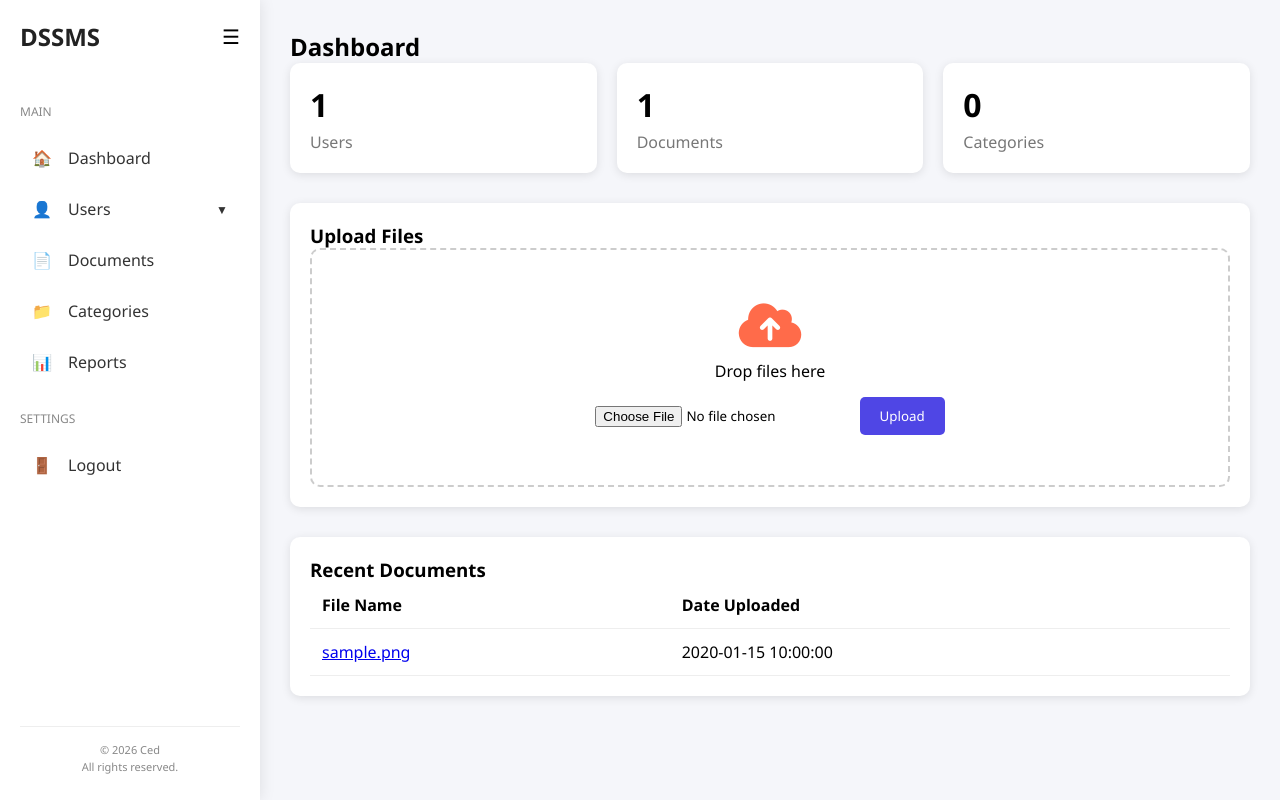
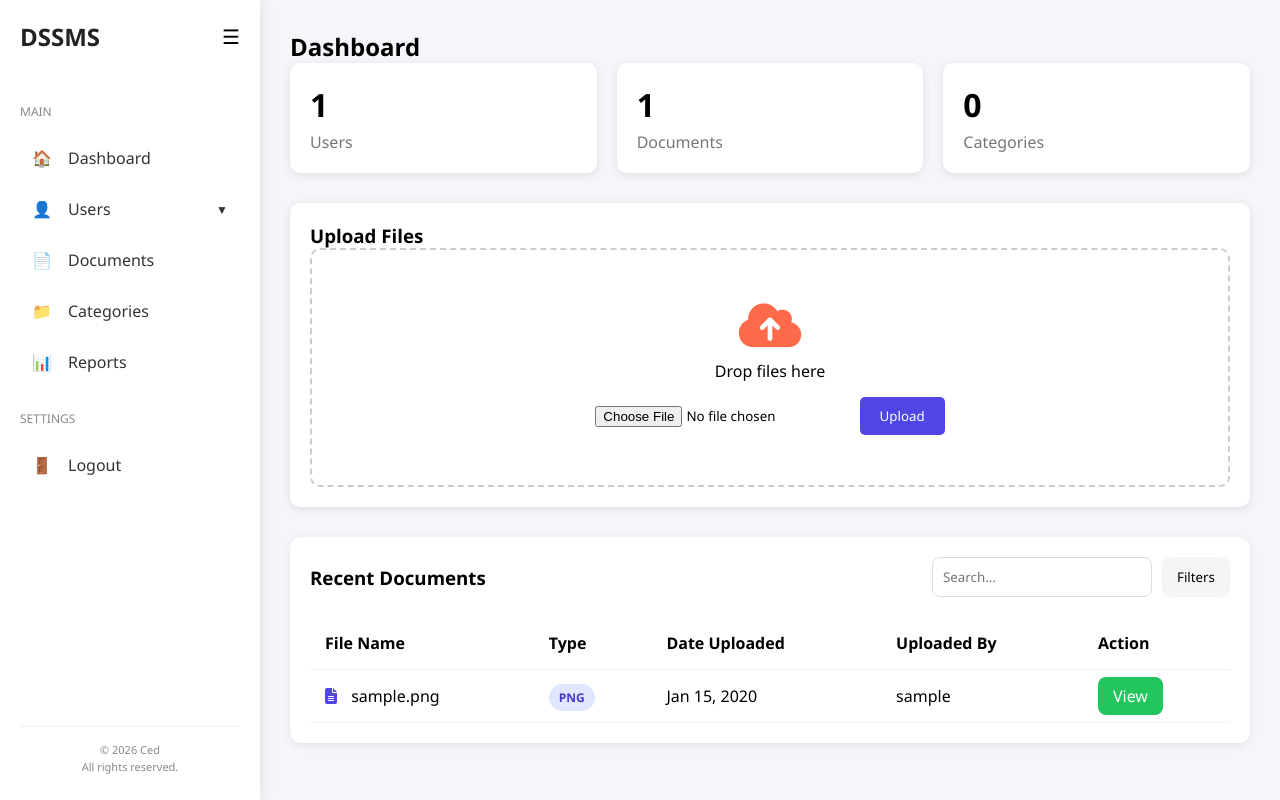
Before and after one commit to Cedrick13/DSSMS, a PHP site: page /dashboard.php in a window 1280 px wide. Run offline with PHP 8.4, Linux system fonts and the light colour scheme; the visitor is signed in with stand-in values (Sample User, id 1); tables that the repository leaves empty or names only in its code hold one stand-in row (values such as "Sample post").

Commit message:
Update UI Recent Documents

```diff
--- a/assets/css/dashboard.css
+++ b/assets/css/dashboard.css
@@ -70,23 +70,81 @@ body{
     cursor:pointer;
 }
 
+/* Recent Files */
 .recent-files{
     background:#fff;
     padding:20px;
-    border-radius:10px;
-    box-shadow:0 2px 10px rgba(0,0,0,.1);
+    border-radius:12px;
+    box-shadow:0 2px 10px rgba(0,0,0,.08);
+    margin-top:20px;
 }
 
-.recent-files table{
+.table-header{
+    display:flex;
+    justify-content:space-between;
+    align-items:center;
+    margin-bottom:20px;
+}
+
+.table-actions{
+    display:flex;
+    gap:10px;
+}
+
+.table-actions input{
+    padding:10px;
+    border:1px solid #ddd;
+    border-radius:8px;
+}
+
+.table-actions button{
+    padding:10px 15px;
+    border:none;
+    background:#f5f5f5;
+    border-radius:8px;
+    cursor:pointer;
+}
+
+.documents-table{
     width:100%;
     border-collapse:collapse;
 }
 
-.recent-files th,
-.recent-files td{
-    padding:12px;
+.documents-table th{
+    text-align:left;
+    padding:15px;
     border-bottom:1px solid #eee;
-    text-align:left;
+}
+
+.documents-table td{
+    padding:15px;
+    border-bottom:1px solid #f3f3f3;
+}
+
+.file-icon{
+    color:#4F46E5;
+    margin-right:10px;
+}
+
+.doc-badge{
+    background:#E0E7FF;
+    color:#4338CA;
+    padding:5px 10px;
+    border-radius:20px;
+    font-size:12px;
+    font-weight:600;
+}
+
+.view-btn{
+    background:#22C55E;
+    color:#fff;
+    text-decoration:none;
+    padding:8px 15px;
+    border-radius:8px;
+}
+
+.view-btn:hover{
+    opacity:.9;
 }
 
 .sidebar{
--- a/dashboard.php
+++ b/dashboard.php
@@ -76,34 +76,70 @@ include 'includes/sidebar.php';
     <!-- Recent Files -->
  <div class="recent-files">
 
+    <div class="table-header">
         <h3>Recent Documents</h3>
 
-        <table>
+        <div class="table-actions">
+            <input type="text" placeholder="Search...">
+            <button>Filters</button>
+        </div>
+    </div>
+
+    <table class="documents-table">
         <thead>
             <tr>
                 <th>File Name</th>
+                <th>Type</th>
                 <th>Date Uploaded</th>
+                <th>Uploaded By</th>
+                <th>Action</th>
             </tr>
         </thead>
 
         <tbody>
 
         <?php
-            $query = mysqli_query($conn,
-                "SELECT * FROM documents
-                 ORDER BY id DESC
-                 LIMIT 5");
+        $query = mysqli_query($conn,"
+            SELECT documents.*, users.username
+            FROM documents
+            LEFT JOIN users ON documents.user_id = users.id
+            ORDER BY documents.id DESC
+            LIMIT 5
+        ");
 
         while($row = mysqli_fetch_assoc($query)){
+
+            $extension = strtoupper(pathinfo($row['file_name'], PATHINFO_EXTENSION));
         ?>
             <tr>
+
+                <td>
+                    <i class="fas fa-file-alt file-icon"></i>
+                    <?= $row['file_name']; ?>
+                </td>
+
+                <td>
+                    <span class="doc-badge">
+                        <?= $extension; ?>
+                    </span>
+                </td>
+
+                <td>
+                    <?= date('M d, Y', strtotime($row['upload_date'])); ?>
+                </td>
+
+                <td>
+                    <?= $row['username']; ?>
+                </td>
+
                 <td>
                     <a href="assets/uploads/documents/<?= $row['file_path']; ?>"
-       target="_blank">
-       <?= $row['file_name']; ?>
+                       target="_blank"
+                       class="view-btn">
+                        View
                     </a>
                 </td>
-                    <td><?= $row['upload_date']; ?></td>
+
             </tr>
         <?php } ?>
 
```
Also changed, not shown: assets/uploads/documents/1782095048_viber_image_2026-06-18_10-07-01-180.jpg (added). Lines whose indentation alone changed are shown as unchanged.
